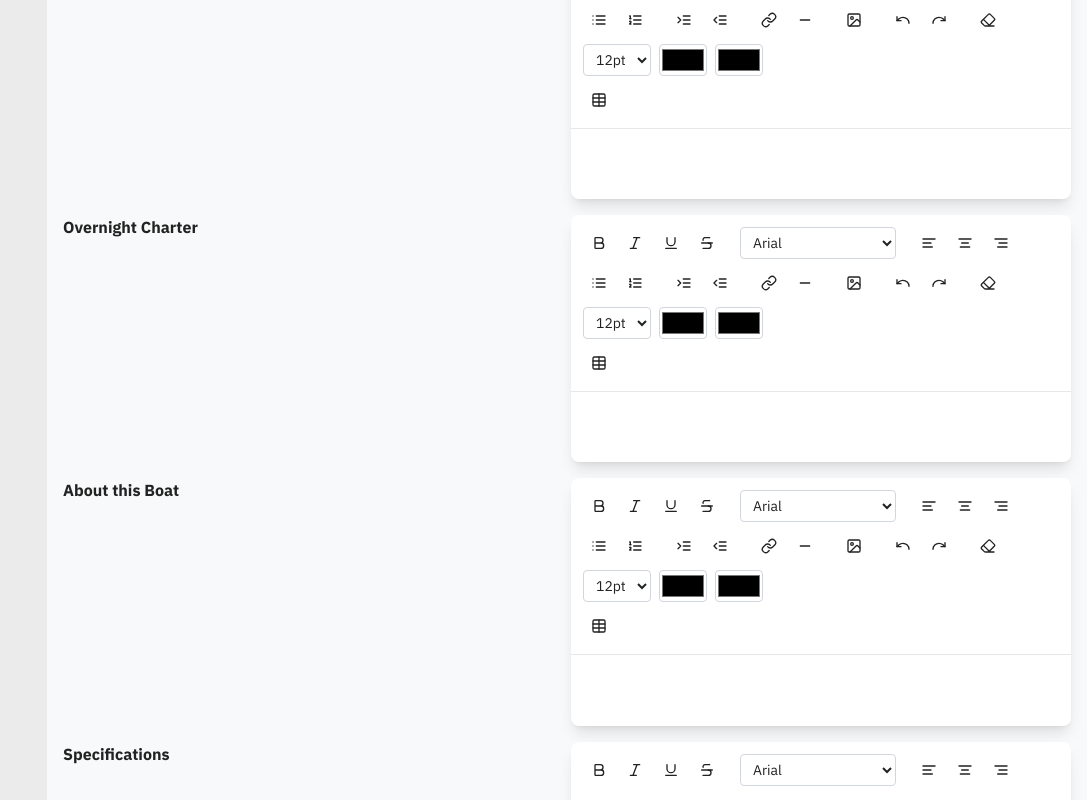
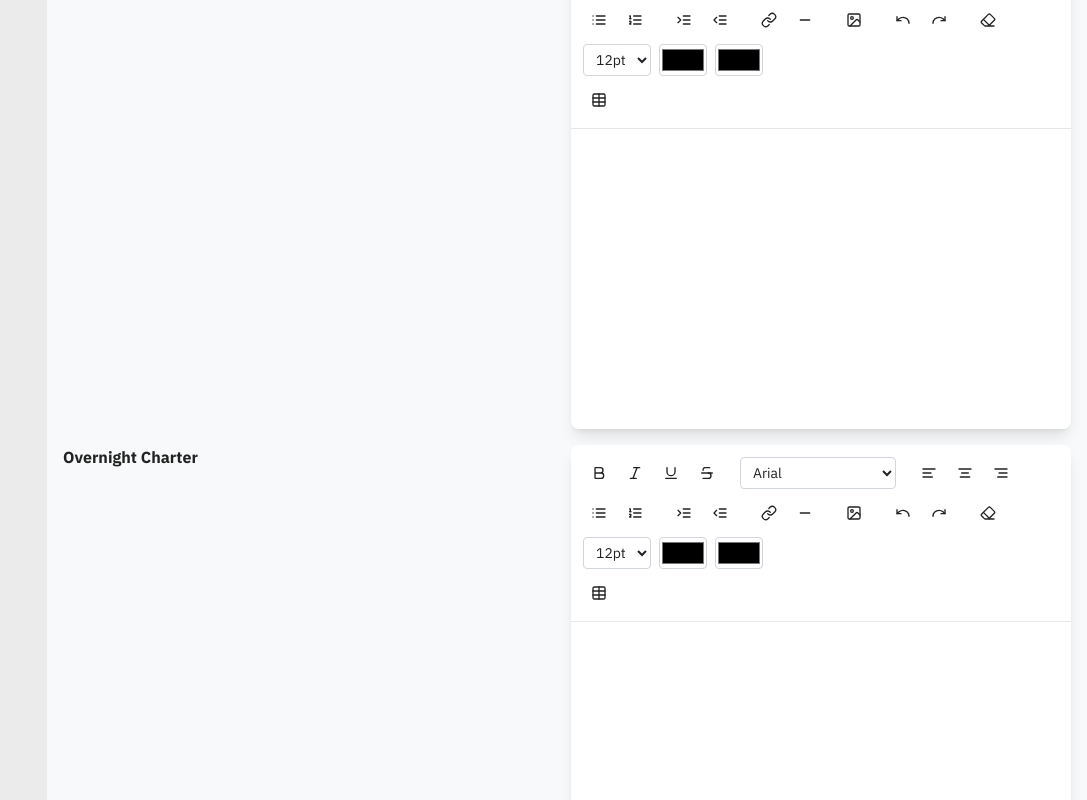
Before and after one commit to jahan-code/faraway-admin-panel, a Next.js app: page /yachts/addnewyachts in a window 1280 px wide. Shown: the part 1240-2040 px from the top of the page, without its empty margins (193-1280 px from the left). Built offline with nearby package versions, Linux system fonts and the light colour scheme; sample sign-in values are in the browser's storage.

Commit message:
update code

```diff
--- a/src/components/Yachts/AddNewYachts/Image.tsx
+++ b/src/components/Yachts/AddNewYachts/Image.tsx
@@ -109,7 +109,8 @@ const ImageResizeHandles: React.FC<ImageResizeHandlesProps> = ({
   )
 
   const handleImageMouseDown = useCallback(
-    (e: React.MouseEvent) => {
+    (e: MouseEvent) => {
+      // Changed from React.MouseEvent to MouseEvent
       e.stopPropagation() // Prevent editor click from deselecting
       e.preventDefault() // Prevent default drag behavior
 
@@ -241,9 +242,9 @@ const ImageResizeHandles: React.FC<ImageResizeHandlesProps> = ({
 
   // Set up mouse down listener on the image itself for dragging
   useEffect(() => {
-    imgElement.addEventListener("mousedown", handleImageMouseDown as any) // Cast to any to satisfy type checking for MouseEvent
+    imgElement.addEventListener("mousedown", handleImageMouseDown) // Removed 'as any'
     return () => {
-      imgElement.removeEventListener("mousedown", handleImageMouseDown as any)
+      imgElement.removeEventListener("mousedown", handleImageMouseDown) // Removed 'as any'
     }
   }, [imgElement, handleImageMouseDown])
 
--- a/src/components/Yachts/AddNewYachts/RichTextEditor.tsx
+++ b/src/components/Yachts/AddNewYachts/RichTextEditor.tsx
@@ -1435,7 +1435,7 @@ const RichTextEditor: React.FC<RichTextEditorOneProps> = ({ value = "", onChange
         <div
           ref={editorRef}
           contentEditable
-          className="max-h-[400px] overflow-y-auto p-6 focus:outline-none"
+          className="h-[300px] overflow-y-auto p-6 focus:outline-none"
           style={{
             lineHeight: "1.6",
             fontSize: "14px",
--- a/src/components/Yachts/index.tsx
+++ b/src/components/Yachts/index.tsx
@@ -116,12 +116,12 @@ const YachtsDetail = () => {
                 {
                   id: 2,
                   img: "/images/Home/featured-guest.svg",
-                  label: yachtItem?.guests ? `${yachtItem.guests} guests` : null,
+                  label: yachtItem?.passengerDayTrip ? `${yachtItem.passengerDayTrip}` : null,
                 },
                 {
                   id: 3,
                   icon: FaSailboat,
-                  label: yachtItem?.boatType ?? null,
+                  label: yachtItem?.passengerOvernight ? `${yachtItem.passengerOvernight}` : null,
                 },
               ];
               const Cabins = [
```
